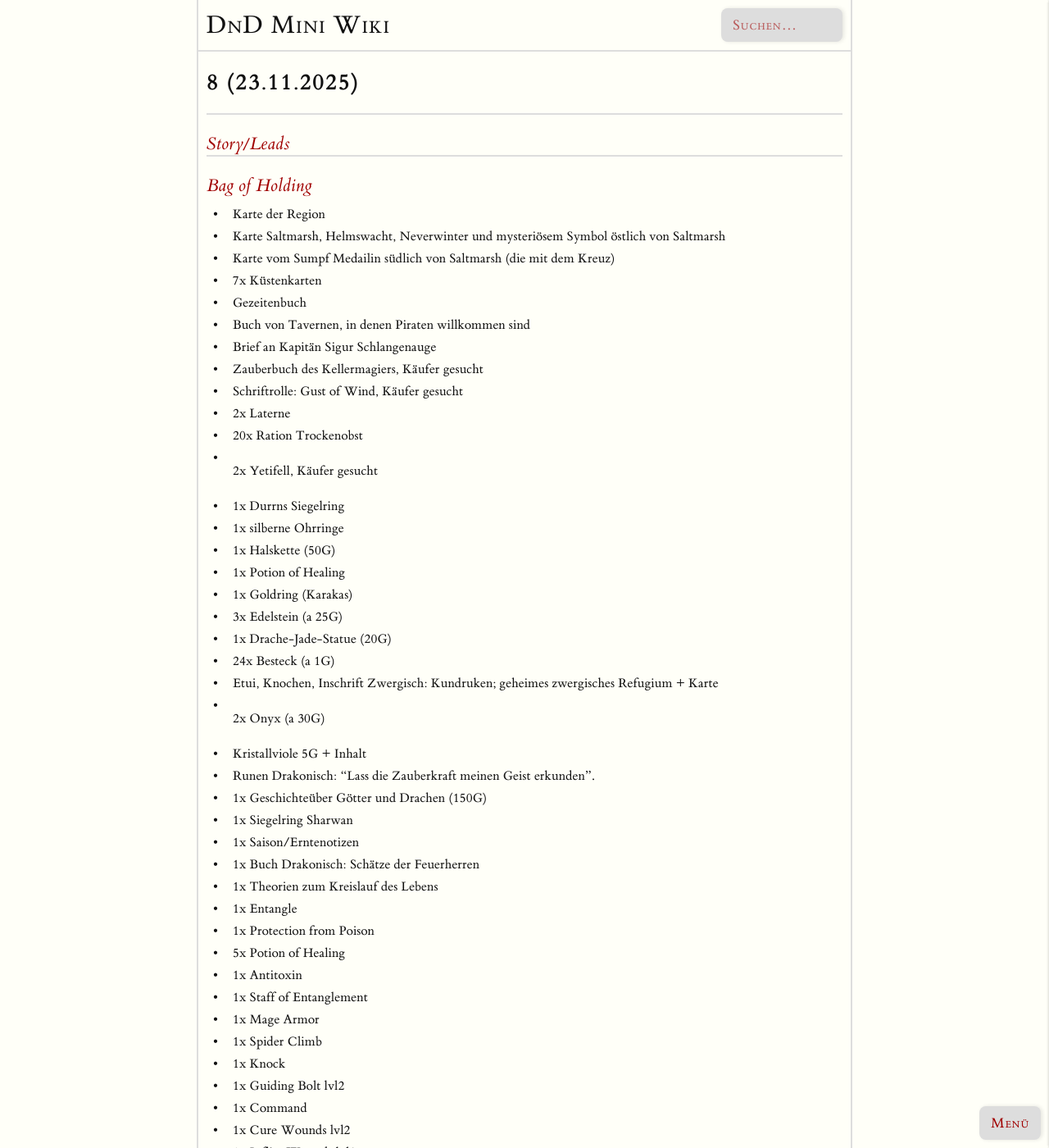
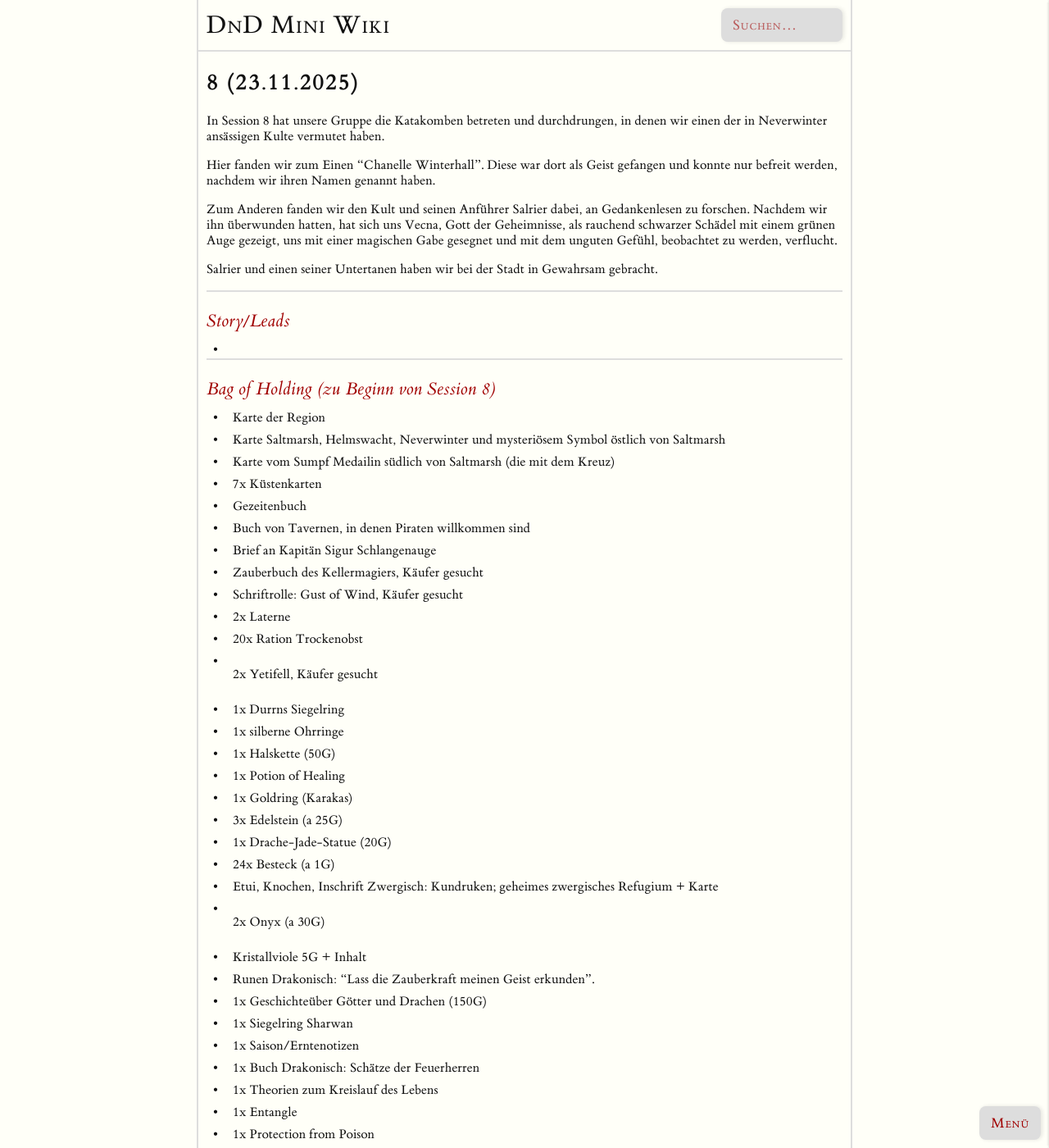
Before and after one commit to FelixDnD/FelixDnD.github.io, a Jekyll site: the page built from content/Sessions/8 (23.11.2025).md, in a window 1280 px wide and 1400 px high. Shown: the whole window at 82% size. Built offline with Jekyll 4.4.1, drawn with Linux system fonts in a browser that asks for light colours; some web fonts are replaced; some of the changed text lies outside the part shown.

Commit message:
24.11. (Post Session 8, Prelim)

```diff
--- a/content/Sessions/8 (23.11.2025).md
+++ b/content/Sessions/8 (23.11.2025).md
@@ -4,15 +4,24 @@
 
 # 8 (23.11.2025)
 
+In Session 8 hat unsere Gruppe die Katakomben betreten und durchdrungen, in denen wir einen der in Neverwinter ansässigen Kulte vermutet haben.
 
+Hier fanden wir zum Einen "Chanelle Winterhall". Diese war dort als Geist gefangen und konnte nur befreit werden, nachdem wir ihren Namen genannt haben.
+
+Zum Anderen fanden wir den Kult und seinen Anführer Salrier dabei,
+an Gedankenlesen zu forschen. Nachdem wir ihn überwunden hatten,
+hat sich uns Vecna, Gott der Geheimnisse, als rauchend schwarzer Schädel mit einem grünen Auge gezeigt, uns mit einer magischen Gabe gesegnet und mit dem unguten Gefühl, beobachtet zu werden, verflucht.
+
+Salrier und einen seiner Untertanen haben wir bei der Stadt in Gewahrsam gebracht.
 
 * * *
 
 ### Story/Leads
+-
 
 * * *
 
-### Bag of Holding
+### Bag of Holding (zu Beginn von Session 8)
 - Karte der Region
 - Karte Saltmarsh, Helmswacht, Neverwinter und mysteriösem Symbol östlich von Saltmarsh
 - Karte vom Sumpf Medailin südlich von Saltmarsh (die mit dem Kreuz)
@@ -52,8 +61,8 @@
 - 1x Mage Armor
 - 1x Spider Climb
 - 1x Knock
-- 1x Guiding Bolt lvl2
-- 1x Command
+- USED Guiding Bolt lvl2
+- USED 1x Command
 - 1x Cure Wounds lvl2
 - 1x Inflict Wounds lvl2
 - 1x Schnitzerei Baum
```
Also changed, not shown: other parts of content/Sessions/8 (23.11.2025).md (+1 -1 lines), content/Mechanics/SpellScrolls.md (added, +16 -0 lines), content/Orte/Neverwinter.md (+7 -0 lines), content/Sessions/7 (03.07.2025).md (+7 -1 lines).
